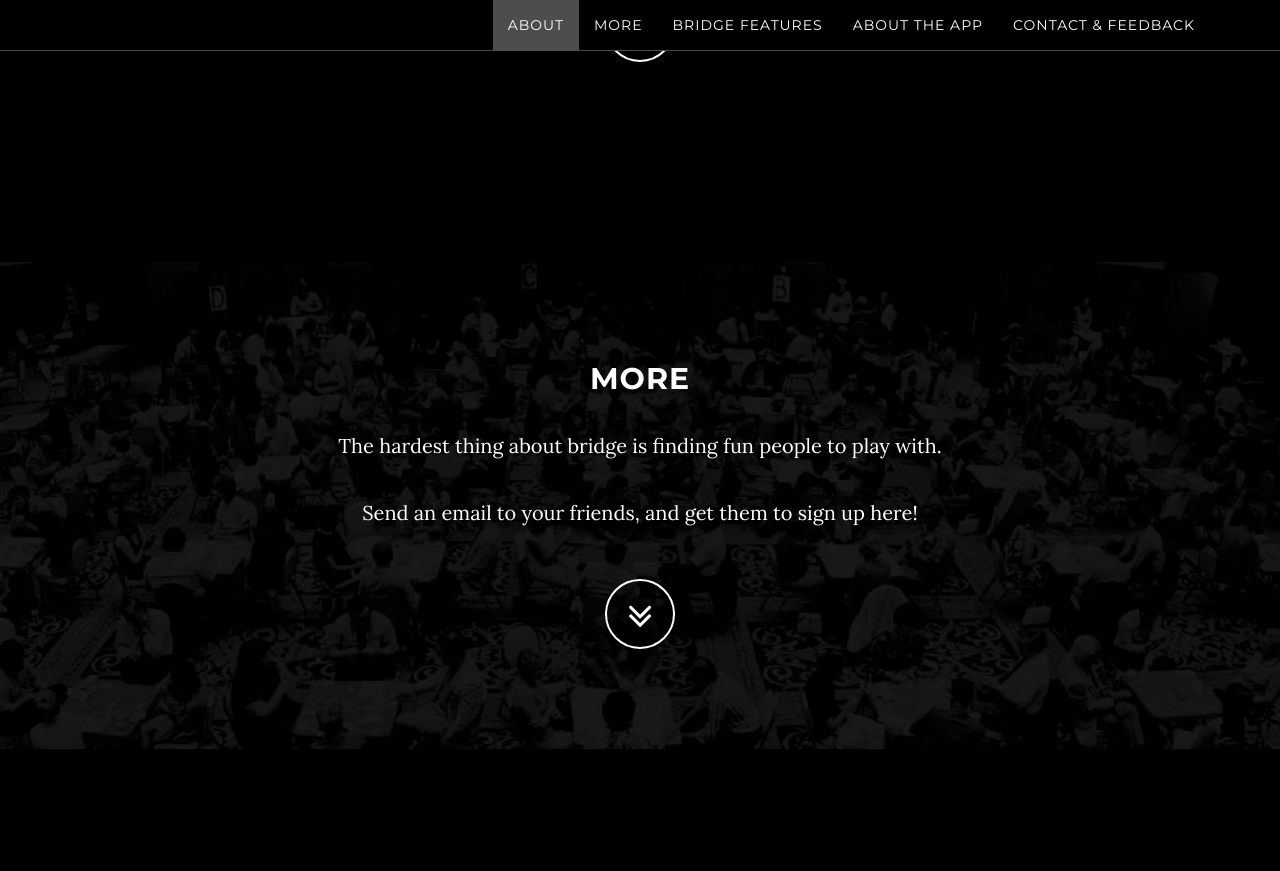
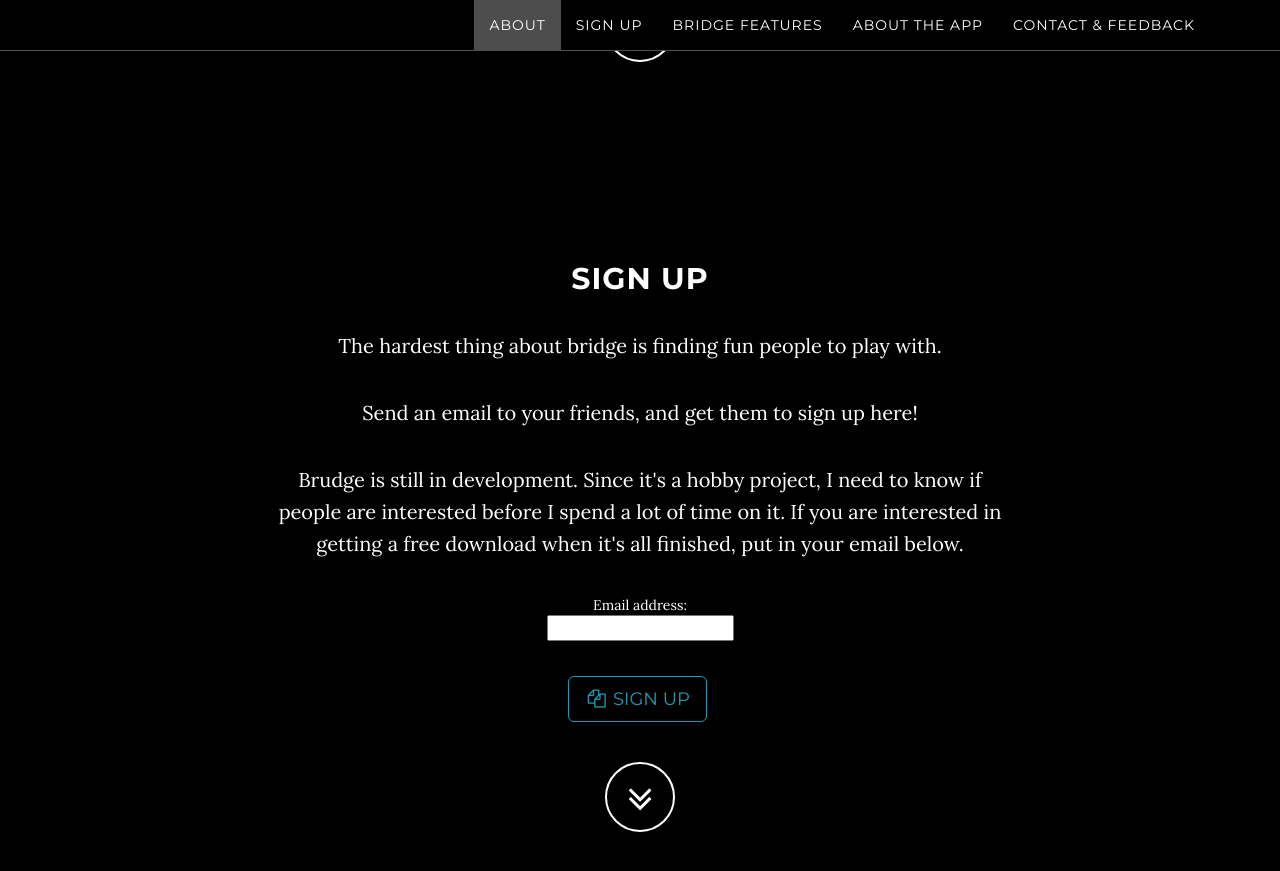
Before and after one commit to the-ted/brudge, a Jekyll site: the page built from index.html, in a window 1280 px wide and 900 px high, scrolled down 1421 px. Shown: the top 871 px of the window. Built offline with Jekyll 4.4.1, drawn with Linux system fonts in a browser that asks for light colours.

Commit message:
Updated stuffies.

```diff
--- a/_includes/example.html
+++ b/_includes/example.html
@@ -22,7 +22,14 @@
 
               <h2>Sign Up</h2>
 
-	      Brudge is still in development. Since it's a hobby project, I need to know if people are interested before I spend a lot of time on it. If you are interested in getting a free download when it's all finished, put in your email below.
+                    <p id="morePara">The hardest thing about bridge is finding fun people to play with. </p>
+		    <p id="morePara2">
+		      Send an email to your friends, and get them to sign up here!
+		      </p>
+
+		    <p>
+		      Brudge is still in development. Since it's a hobby project, I need to know if people are interested before I spend a lot of time on it. If you are interested in getting a free download when it's all finished, put in your email below.
+		      </p>
 
 	  <p>
 	  <form>
@@ -32,6 +39,7 @@
 	  </form>
 	  </p>
 
+		<div id="submitbutton">
                 <ul class="list-inline banner-social-buttons">
                     <li>
                       <a class="btn btn-default btn-lg"
@@ -43,14 +51,14 @@
                     </li>
 
                 </ul>
+		</div>
 
 
-		<div id="submitbutton">
 	  <a href="#bridge" class="btn btn-circle page-scroll"
 	     id="exampleClick"
 	     >
                             <i class="fa fa-angle-double-down animated"></i>
-                        </a></div>
+                        </a>
 
         </div>
 	</div>
--- a/_includes/more.html
+++ b/_includes/more.html
@@ -1,19 +1,18 @@
     <!-- Download Section -->
-    <section id="more" class="content-section text-center">
-        <div class="download-section">
-            <div class="container">
-                <div class="col-lg-8 col-lg-offset-2">
-                    <h2>More</h2>
-                    <p id="morePara">The hardest thing about bridge is finding fun people to play with. </p>
-		    <p id="morePara2">
-		      Send an email to your friends, and get them to sign up here!
-		      </p>
-		    <a href="#example" class="btn btn-circle page-scroll"
-		       id="moreClick"
-		       >
-                            <i class="fa fa-angle-double-down animated"></i>
-                        </a>
-                </div>
-            </div>
-        </div>
-    </section>
+
+
+    <!-- <section id="more" class="content-section text-center"> -->
+    <!--     <div class="download-section"> -->
+    <!--         <div class="container"> -->
+    <!--             <div class="col-lg-8 col-lg-offset-2"> -->
+    <!--                 <h2>More</h2> -->
+
+    <!-- 		    <a href="#example" class="btn btn-circle page-scroll" -->
+    <!-- 		       id="moreClick" -->
+    <!-- 		       > -->
+    <!--                         <i class="fa fa-angle-double-down animated"></i> -->
+    <!--                     </a> -->
+    <!--             </div> -->
+    <!--         </div> -->
+    <!--     </div> -->
+    <!-- </section> -->
--- a/_includes/nav.html
+++ b/_includes/nav.html
@@ -18,7 +18,7 @@
                         <a class="page-scroll" href="#about">About</a>
                     </li>
                     <li>
-                        <a class="page-scroll" href="#more">More</a>
+                        <a class="page-scroll" href="#example">Sign Up</a>
                     </li>
                     <li>
                         <a class="page-scroll" href="#bridge">Bridge Features</a>
```
